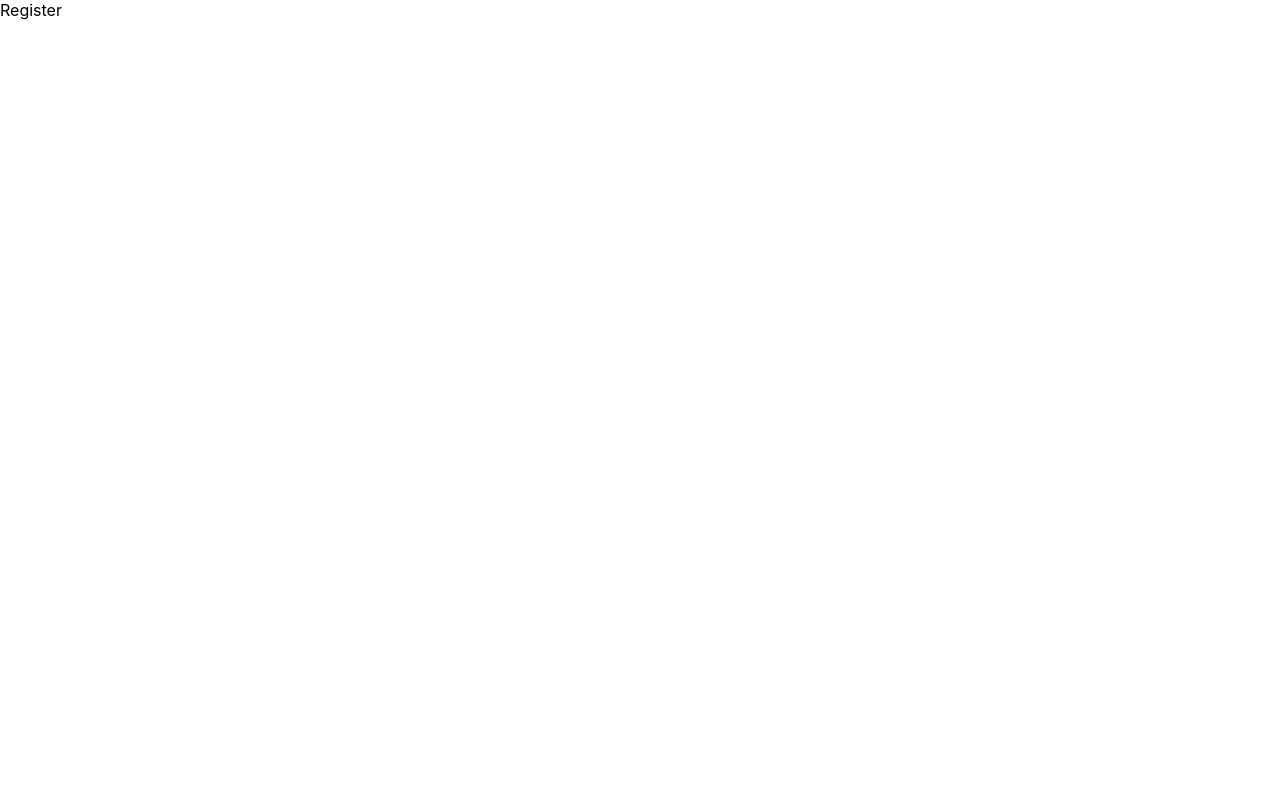
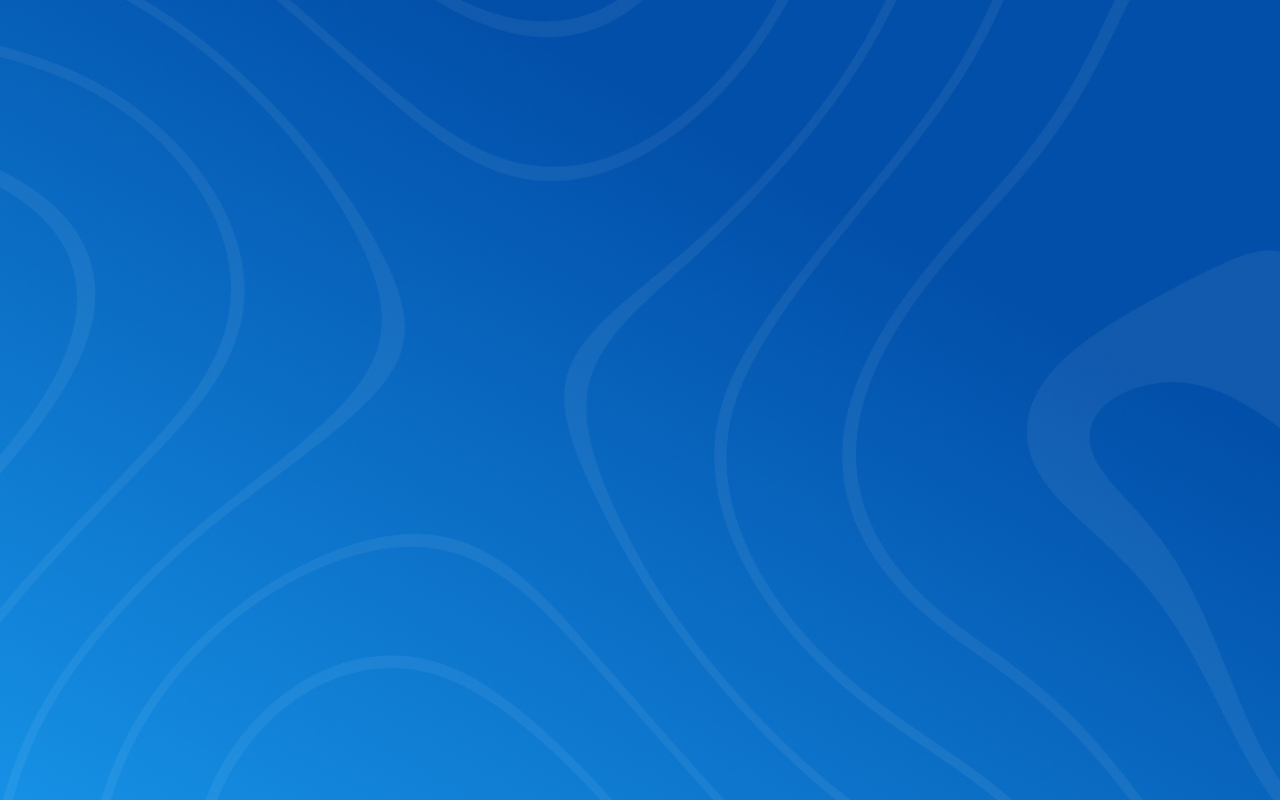
Before and after one commit to AbdalllahSamy/learn2earn_frontend, a React (Create React App) app: page /register in a window 1280 px wide. Built offline with nearby package versions, Linux system fonts and the light colour scheme.

Commit message:
registration

```diff
--- a/package.json
+++ b/package.json
@@ -6,8 +6,10 @@
     "@testing-library/jest-dom": "^5.17.0",
     "@testing-library/react": "^13.4.0",
     "@testing-library/user-event": "^13.5.0",
+    "bootstrap": "^5.3.2",
     "react": "^18.2.0",
     "react-dom": "^18.2.0",
+    "react-router-dom": "^6.21.2",
     "react-scripts": "5.0.1",
     "web-vitals": "^2.1.4"
   },
--- a/src/App.js
+++ b/src/App.js
@@ -3,6 +3,7 @@ import { RouterProvider, createBrowserRouter } from 'react-router-dom'
 import Layout from './Component/Layout/Layout'
 import Login from './Component/Login/Login.jsx'
 import Register from './Component/Register/Register.jsx'
+
 
 
 function App() {
--- a/src/Component/Register/Register.jsx
+++ b/src/Component/Register/Register.jsx
@@ -1,9 +1,17 @@
 import React from 'react'
+import style from './Register.module.css'
 
 export default function Register() {
   return (
     <>
-    Register
+
+   <div className={`${style.registerBody}`}>
+
+   </div>
+
+
+
+
     </>
   )
 }
--- /dev/null
+++ b/src/Component/Register/Register.module.css
@@ -0,0 +1,7 @@
+.registerBody{
+background: url(../../images/register-background.jpg);
+width: 100%;
+height: 100vh;
+background-position: center center;
+background-size: cover;
+}
--- a/src/index.css
+++ b/src/index.css
@@ -1,5 +1,14 @@
+*{
+  margin: 0;
+  padding: 0;
+  box-sizing: border-box;
+  text-decoration: none;
+}
+
+
 body {
   margin: 0;
+  padding: 0;
   font-family: -apple-system, BlinkMacSystemFont, 'Segoe UI', 'Roboto', 'Oxygen',
     'Ubuntu', 'Cantarell', 'Fira Sans', 'Droid Sans', 'Helvetica Neue',
     sans-serif;
--- a/src/index.js
+++ b/src/index.js
@@ -3,6 +3,8 @@ import ReactDOM from 'react-dom/client';
 import './index.css';
 import App from './App';
 import reportWebVitals from './reportWebVitals';
+import "bootstrap/dist/js/bootstrap.bundle.js"
+import 'bootstrap/dist/css/bootstrap.min.css'
 
 const root = ReactDOM.createRoot(document.getElementById('root'));
 root.render(
```
Also changed, not shown: src/images/register-background.jpg (added), 1 other file (tests, documents, lock files or other folders).
